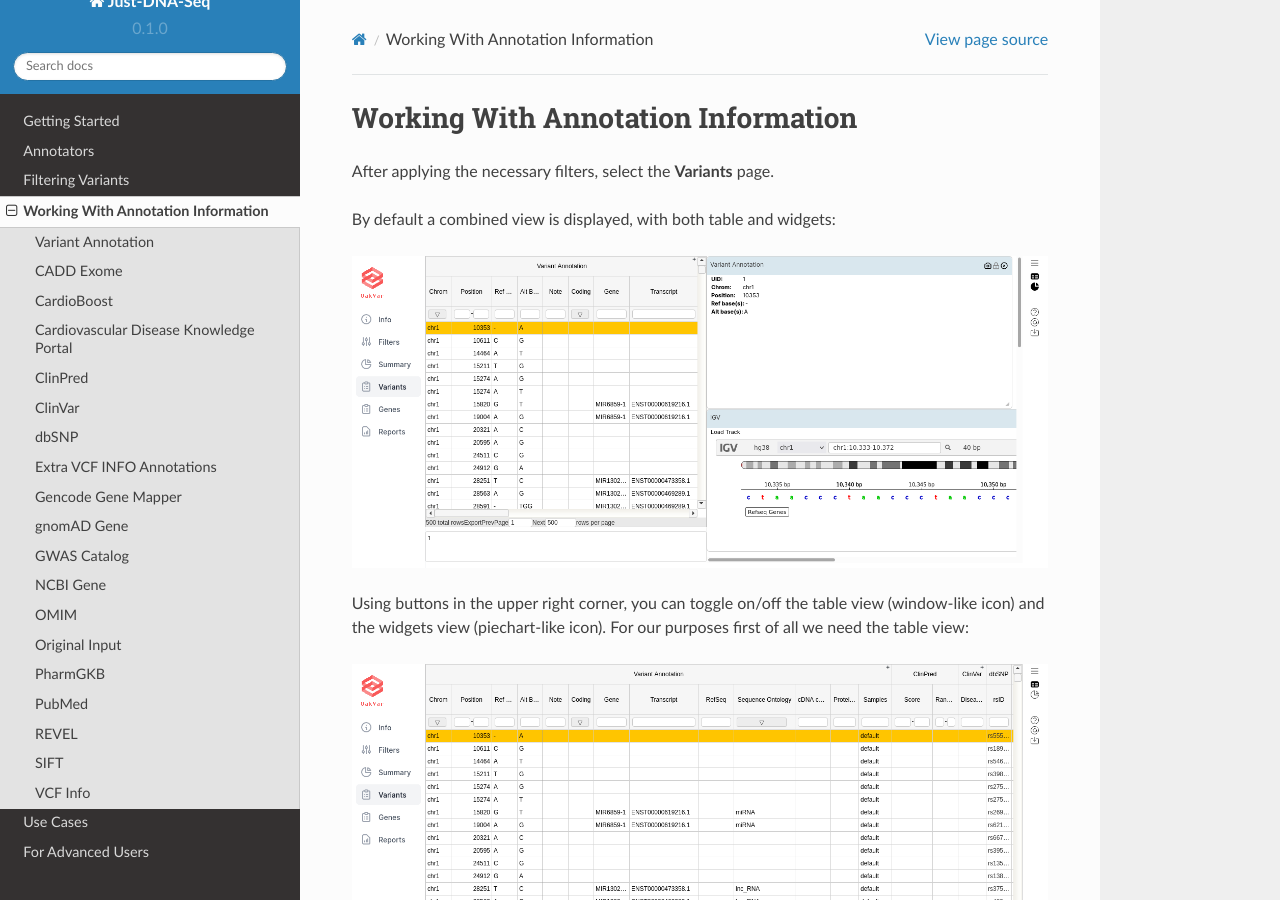
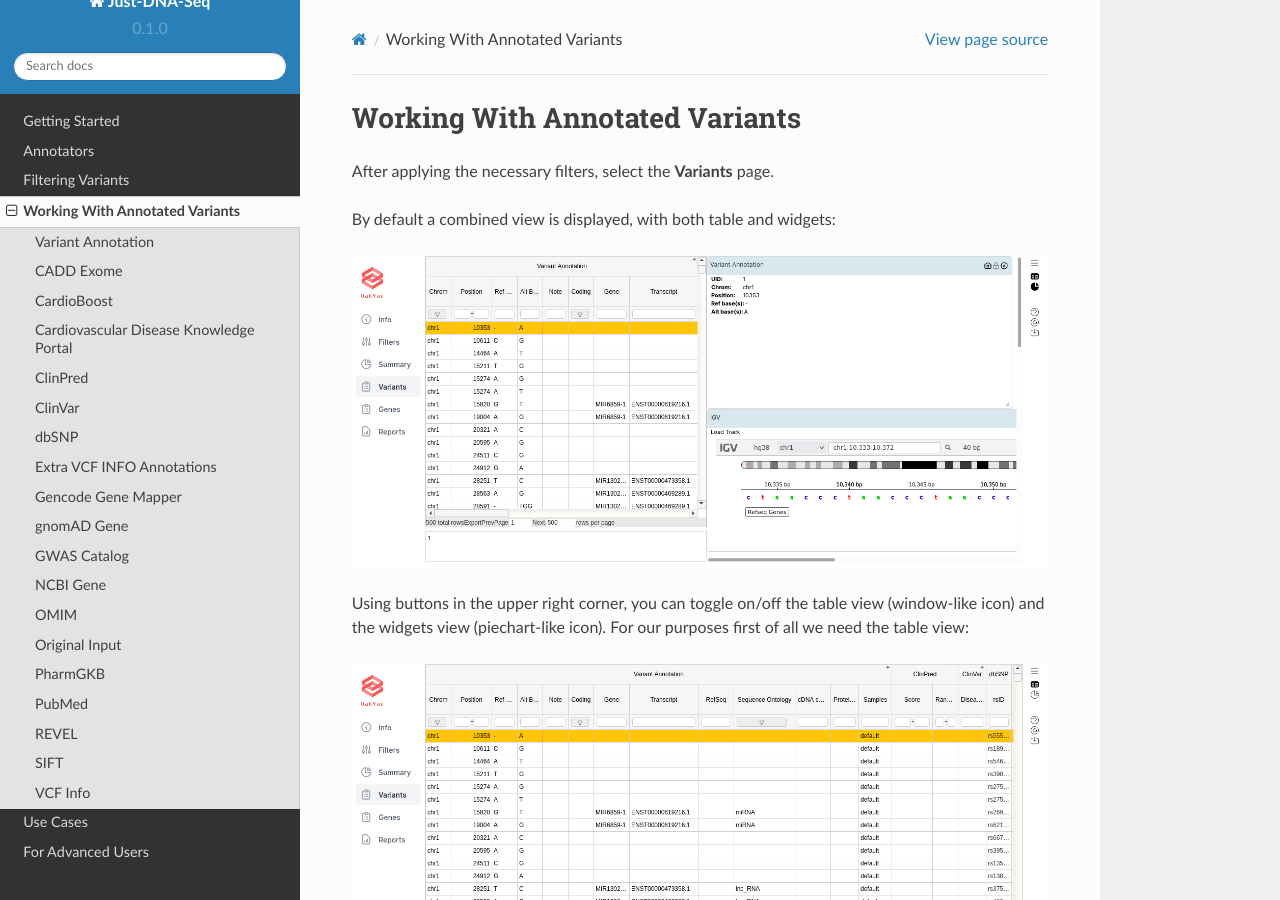
Before and after one commit to dna-seq/just-dna-seq, a Sphinx documentation site: the page built from docs/source/working_with_info.rst, in a window 1280 px wide and 900 px high. Built offline with Sphinx 7.4.7 and the Read the Docs theme 2.0.0, drawn with Linux system fonts in a browser that asks for light colours.

Commit message:
Update working_with_info.rst

```diff
--- a/docs/source/working_with_info.rst
+++ b/docs/source/working_with_info.rst
@@ -1,5 +1,5 @@
-Working With Annotation Information
-===================================
+Working With Annotated Variants
+===============================
 
 After applying the necessary filters, select the **Variants** page.
 
```
